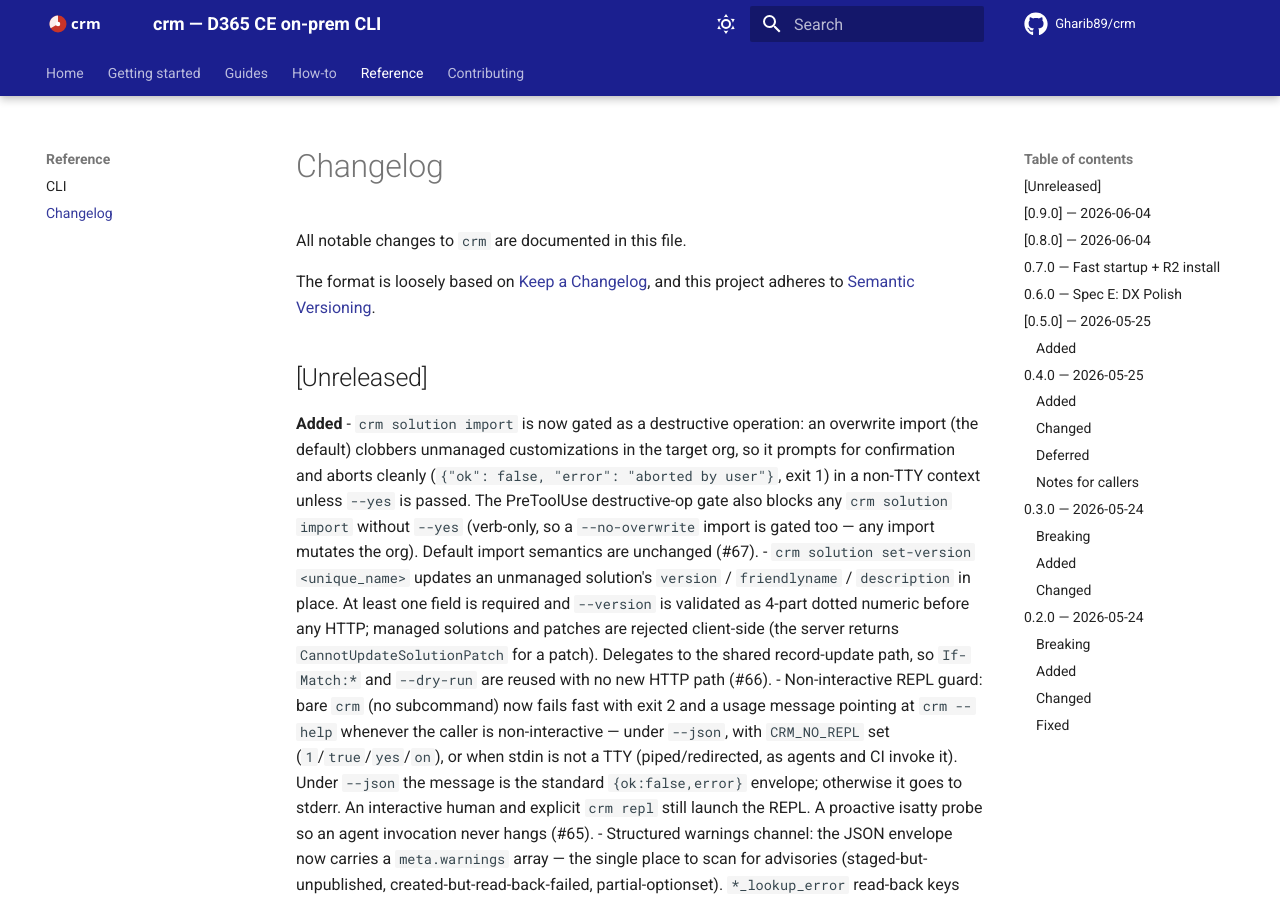
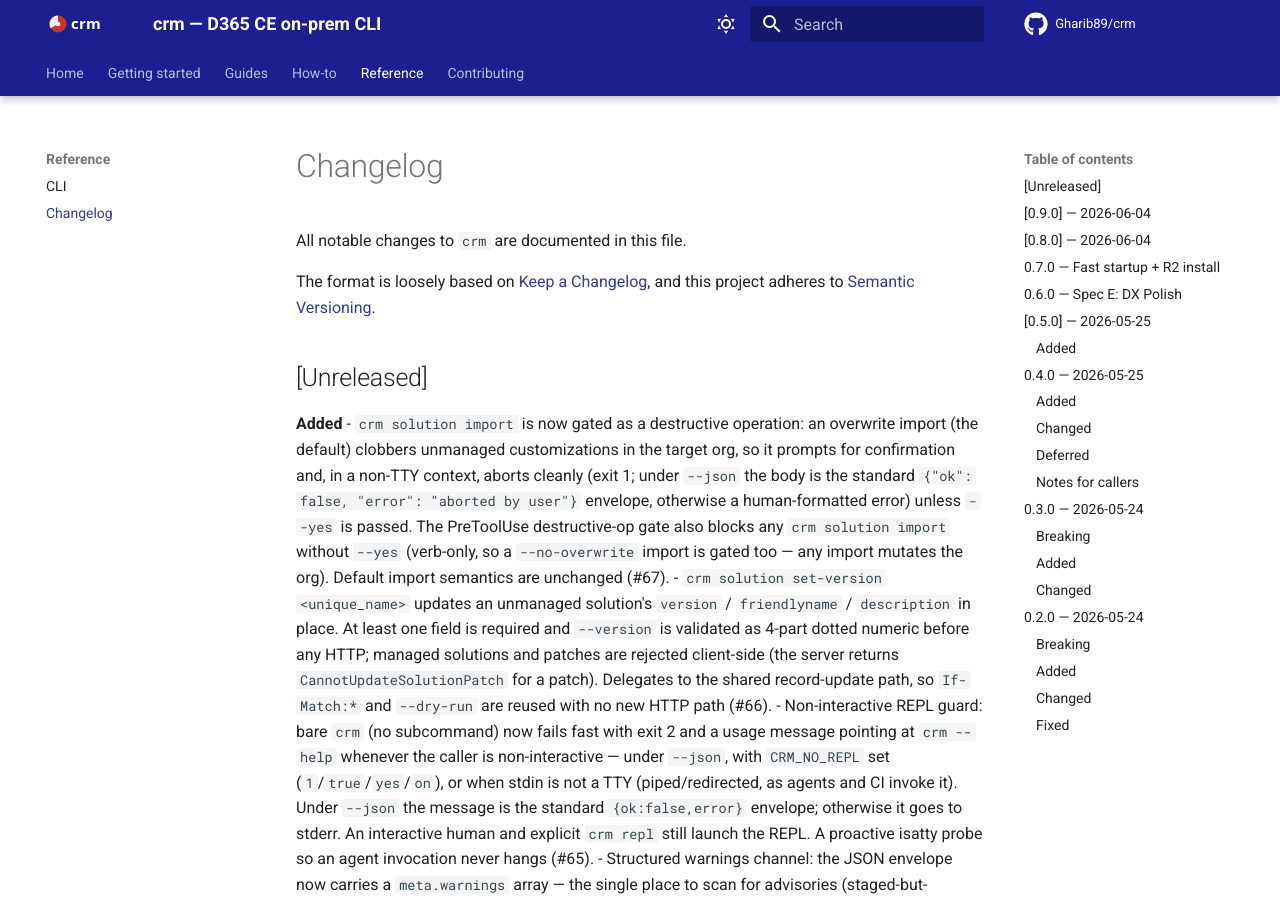
Before and after one commit to Gharib89/crm, an MkDocs documentation site: the page built from docs/changelog.md, in a window 1280 px wide and 900 px high. Built offline with MkDocs 1.6.1 and Material for MkDocs 9.7.7, drawn with Linux system fonts in a browser that asks for light colours; comment, search, counter and statistics services are not loaded.

Commit message:
docs(solution): qualify abort envelope as --json-mode; fix --yes help
Address Copilot review on #101:
- `--yes` help dropped the misleading "required non-interactively" (a
  `--no-overwrite` direct-CLI import succeeds without it; only the hook gates it).
- CHANGELOG + how-to now state exit 1 is mode-independent and the
  `{ok:false,error}` envelope is `--json`-only (human mode prints a formatted
  error), matching the existing #65 entry's phrasing.

Co-Authored-By: Claude Opus 4.8 (1M context) <noreply@anthropic.com>

```diff
--- a/CHANGELOG.md
+++ b/CHANGELOG.md
@@ -10,9 +10,10 @@ and this project adheres to [Semantic Versioning](https://semver.org/spec/v2.0.0
 **Added**
 - `crm solution import` is now gated as a destructive operation: an overwrite
   import (the default) clobbers unmanaged customizations in the target org, so it
-  prompts for confirmation and aborts cleanly (`{"ok": false, "error": "aborted
-  by user"}`, exit 1) in a non-TTY context unless `--yes` is passed. The
-  PreToolUse destructive-op gate also blocks any `crm solution import` without
+  prompts for confirmation and, in a non-TTY context, aborts cleanly (exit 1;
+  under `--json` the body is the standard `{"ok": false, "error": "aborted by
+  user"}` envelope, otherwise a human-formatted error) unless `--yes` is passed.
+  The PreToolUse destructive-op gate also blocks any `crm solution import` without
   `--yes` (verb-only, so a `--no-overwrite` import is gated too — any import
   mutates the org). Default import semantics are unchanged (#67).
 - `crm solution set-version <unique_name>` updates an unmanaged solution's
```
Also changed, not shown: docs/how-to/solution.md (+1 -1 lines), 1 other file.
